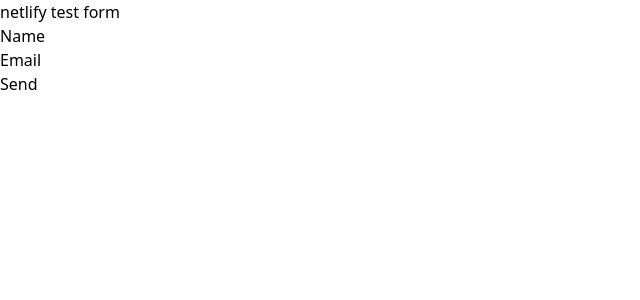
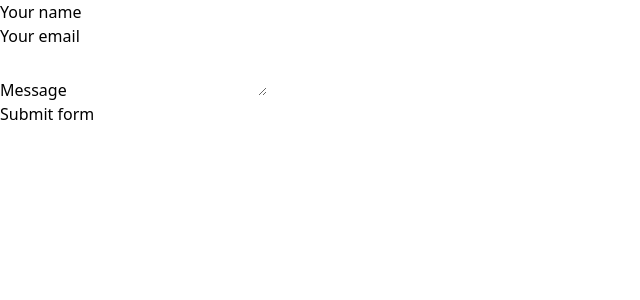
Before and after one commit to procrates/nuxt-3-playground, a Nuxt app: page /netlify-form in a window 1280 px wide. Shown: the top 300 px of the page, without its empty margins (0-640 px from the left). Built offline with nearby package versions, Linux system fonts and the light colour scheme.

Commit message:
netlify form from gridosme tut

```diff
--- a/pages/netlify-form/index.vue
+++ b/pages/netlify-form/index.vue
@@ -1,20 +1,62 @@
 <template>
-    <form name="contact" data-netlify="true">
-        <p>netlify test form</p>
-        <p>
+    <form
+        name="contact"
+        method="post"
+        v-on:submit.prevent="handleSubmit"
+        action="/success/"
+        data-netlify="true"
+        data-netlify-honeypot="bot-field"
+    >
+        <input type="hidden" name="form-name" value="contact" />
+        <p hidden>
             <label>
-                Name
-                <input type="text" name="name" />
+                Don’t fill this out:
+                <input name="bot-field" />
             </label>
         </p>
-        <p>
-            <label>
-                Email
-                <input type="email" name="email" />
-            </label>
-        </p>
-        <p>
-            <button type="submit">Send</button>
-        </p>
+        <div class="sender-info">
+            <div>
+                <label for="name" class="label">Your name</label>
+                <input type="text" name="name" v-model="formData.name" />
+            </div>
+            <div>
+                <label for="email">Your email</label>
+                <input type="email" name="email" v-model="formData.email" />
+            </div>
+        </div>
+
+        <div class="message-wrapper">
+            <label for="message">Message</label>
+            <textarea name="message" v-model="formData.message"></textarea>
+        </div>
+
+        <button type="submit">Submit form</button>
     </form>
 </template>
+
+<script setup lang="ts">
+const formData = reactive({
+    message: "",
+    email: "",
+    name: ""
+})
+const router = useRouter()
+
+const encode = (data) => {
+    return Object.keys(data)
+        .map(key => encodeURIComponent(key) + '=' + encodeURIComponent(data[key]))
+        .join('&')
+}
+const handleSubmit = (e) => {
+    fetch('/', {
+        method: 'POST',
+        headers: { 'Content-Type': 'application/x-www-form-urlencoded' },
+        body: encode({
+            'form-name': e.target.getAttribute('name'),
+            ...formData,
+        }),
+    })
+        .then(() => router.push('/netlify-form/success'))
+        .catch(error => alert(error))
+}
+</script>
--- /dev/null
+++ b/pages/netlify-form/success.vue
@@ -0,0 +1,3 @@
+<template>
+    <div>success</div>
+</template>
```
